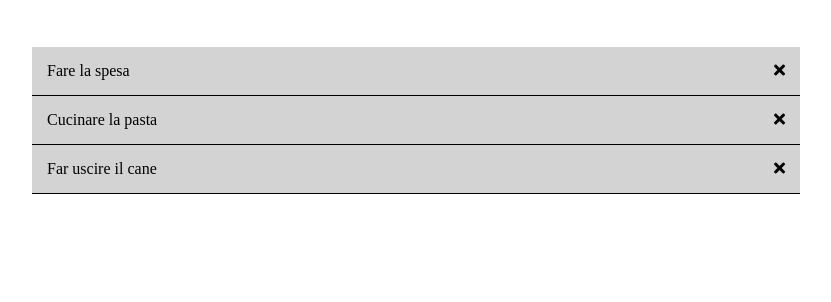
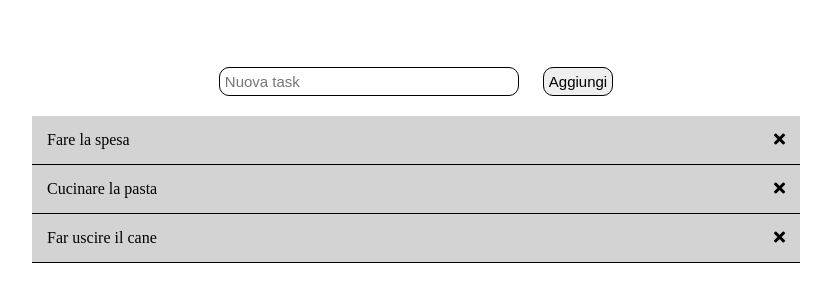
Before and after one commit to SebastianCarai/vue-todolist, a plain HTML site: page index.html in a window 1280 px wide. Shown: the part 90-392 px from the top of the page, without its empty margins (224-1055 px from the left). Drawn offline with nearby package versions, Linux system fonts and the light colour scheme.

Commit message:
milestone 3

```diff
--- a/css/style.css
+++ b/css/style.css
@@ -19,6 +19,26 @@ ul{
     list-style-type: none;
 }
 
+
+/* INPUTS */
+.inputs{
+    text-align: center;
+}
+.inputs > *{
+    margin: 20px 10px;
+    font-size: 15px;
+    padding: 5px;
+    border-radius: 10px;
+    border: 1px solid black;
+}
+.inputs input{
+    min-width: 300px;
+}
+.inputs button{
+    cursor: pointer;
+}
+
+
 /* LIST */
 .single_task{
     padding: 15px;
--- a/index.html
+++ b/index.html
@@ -16,6 +16,11 @@
         <div class="app_container">
 
             <h1>ToDo List</h1>
+
+            <div class="inputs">
+                <input type="text" v-model="newToDoTask" placeholder="Nuova task">
+                <button @click="addToDo">Aggiungi</button>
+            </div>
 
             <div v-if="toDoList.length > 0" >
                 <ul v-for="(element,index) in toDoList" class="todo_list_container">
--- a/script/script.js
+++ b/script/script.js
@@ -4,6 +4,7 @@ const app = new Vue(
     {
         el: '#root',
         data:{
+            newToDoTask: '',
             toDoList:[
                 {
                     text: 'Fare la spesa',
@@ -25,6 +26,17 @@ const app = new Vue(
             },
             deleteToDo: function(index){
                 this.toDoList.splice(index, 1);
+            },
+            addToDo: function(){
+                if (this.newToDoTask.trim().length>0){
+                    this.toDoList.push(
+                        {
+                            text: this.newToDoTask,
+                            done: false
+                        }
+                    );
+                    this.newToDoTask= '';
+                }
             }
         }
     }
```
